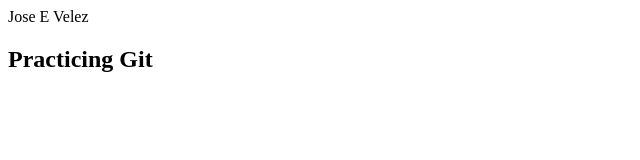
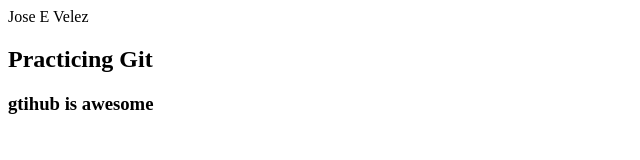
Before and after one commit to jose-velez/gitDemo, a plain HTML site: page index.html in a window 1280 px wide. Shown: the whole page, without its empty margins (0-640 px from the left). Drawn offline with Linux system fonts and the light colour scheme.

Commit message:
pushing gh-pages

```diff
--- a/index.html
+++ b/index.html
@@ -7,5 +7,6 @@
 <body>
 	<header>Jose E Velez </header>
 	<h2>Practicing Git</h2>
+	<h3>gtihub is awesome</h3>
 	</body>
 </html>
```
